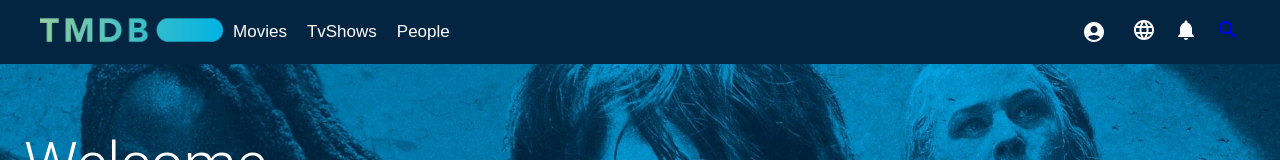
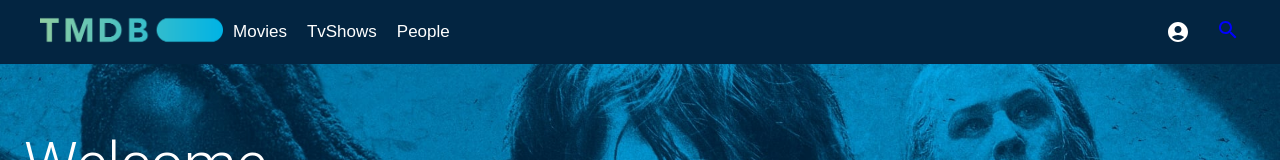
Before and after one commit to tahajahangir4151/themoviedbapp, a React (Create React App) app: page / in a window 1280 px wide. Shown: the top 160 px of the page. Built offline with nearby package versions, Linux system fonts and the light colour scheme; no server answers.

Commit message:
Make Responsive

```diff
--- a/src/components/NavRight.jsx
+++ b/src/components/NavRight.jsx
@@ -1,8 +1,8 @@
 import React, { useState } from "react";
 import Avatar from "@mui/material/Avatar";
 import IconButton from "@mui/material/IconButton";
-import LanguageIcon from "@mui/icons-material/Language";
-import NotificationsIcon from "@mui/icons-material/Notifications";
+// import LanguageIcon from "@mui/icons-material/Language";
+// import NotificationsIcon from "@mui/icons-material/Notifications";
 import SearchIcon from "@mui/icons-material/Search";
 import AccountCircleIcon from "@mui/icons-material/AccountCircle";
 import {
@@ -201,12 +201,12 @@ const NavRight = ({ setSearchQuery, fetchSearchResults }) => {
           </Dialog>
         </Grid>
       )}
-      <Grid item>
+      {/* <Grid item>
         <LanguageIcon className="language-icon" />
       </Grid>
       <Grid item>
         <NotificationsIcon className="notification-icon" />
-      </Grid>
+      </Grid> */}
       <Grid item>
         <SearchIcon
           className="search-icon"
```
